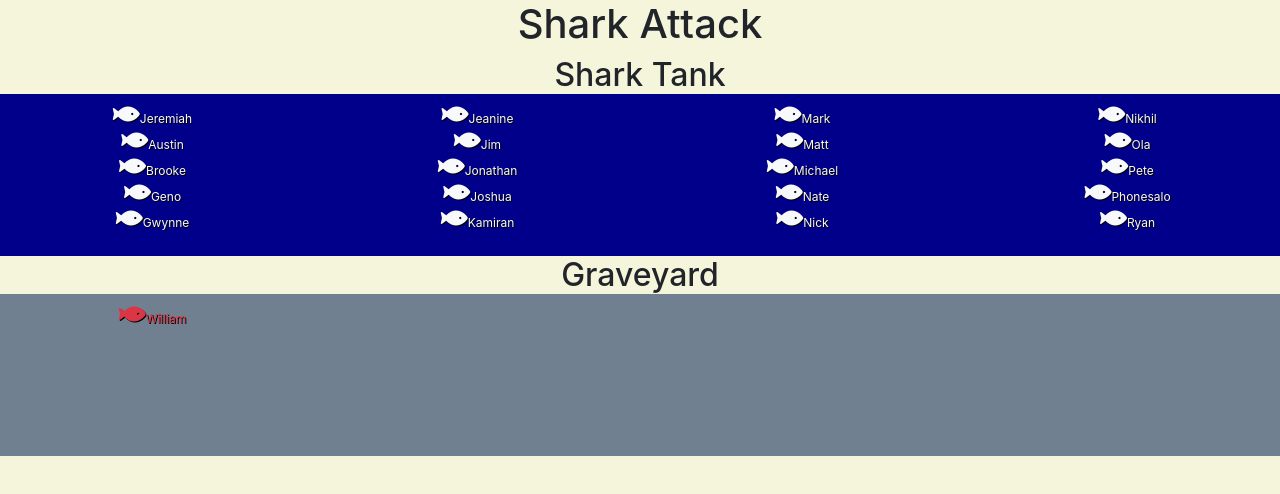
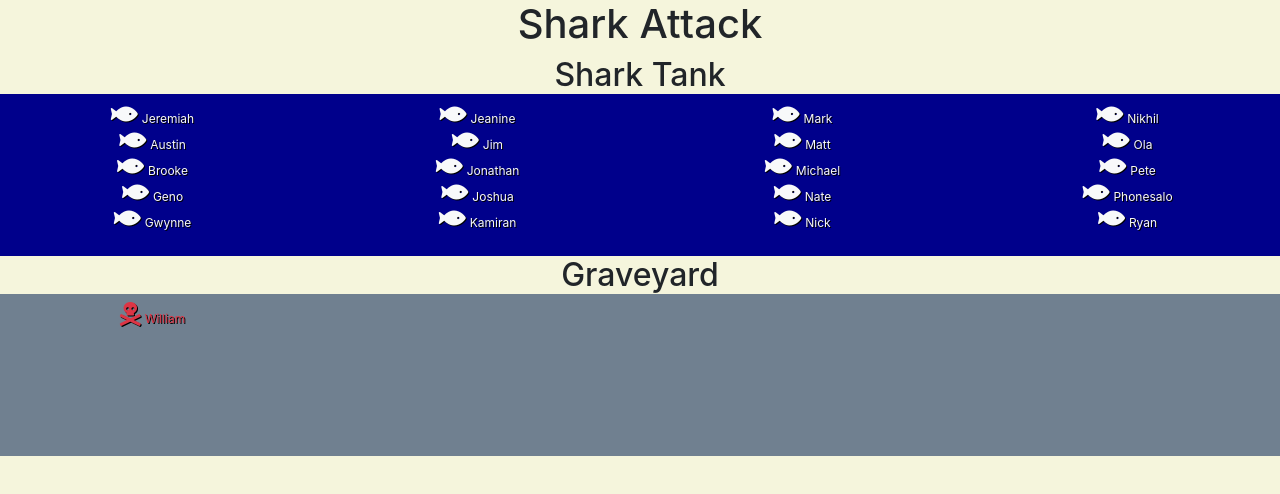
Before and after one commit to nswalters/shark-attack, a React (Create React App) app: page / in a window 1280 px wide. Shown: the top 494 px of the page. Built offline with nearby package versions, Linux system fonts and the light colour scheme.

Commit message:
Added skull and crossbones icon in graveyard and removed old code

```diff
--- a/src/components/Student/Student.js
+++ b/src/components/Student/Student.js
@@ -7,29 +7,22 @@ class Student extends React.Component {
   render() {
     const { student } = this.props;
 
-    const isAliveBackgroundClass = student.isAlive ? 'bg-success' : 'bg-dark';
     const isAliveTextColorClass = student.isAlive ? 'text-light' : 'text-danger';
     const isAliveClass = student.isAlive ? 'is-alive' : 'has-passed';
 
     return (
       <div>
         <div class={`${isAliveTextColorClass} ${isAliveClass}`}>
-          <i className="fas fa-fish fa-2x"></i>
-          <span>{student.firstName}</span>
+          {
+            student.isAlive ? (
+              <i className="fas fa-fish fa-2x"></i>
+            ) : (
+              <i class="fas fa-skull-crossbones fa-2x"></i>
+            )
+          }
+          <span className="ml-1">{student.firstName}</span>
         </div>
       </div>
-      // <div className={`card ${isAliveBackgroundClass} ${isAliveTextColorClass} ${isAliveClass} border-0`}>
-      //   <div className="card-body">
-      //     <h5 className="card-title text-uppercase"><i className="fas fa-fish fa-2x"></i>{student.firstName} {student.lastName}</h5>
-      //     {
-      //       student.isAlive ? (
-      //         <p className="card-text">Alive... for now.</p>
-      //       ) : (
-      //         <p className="card-text">Shark food.</p>
-      //       )
-      //     }
-      //   </div>
-      // </div>
     );
   }
 }
```
